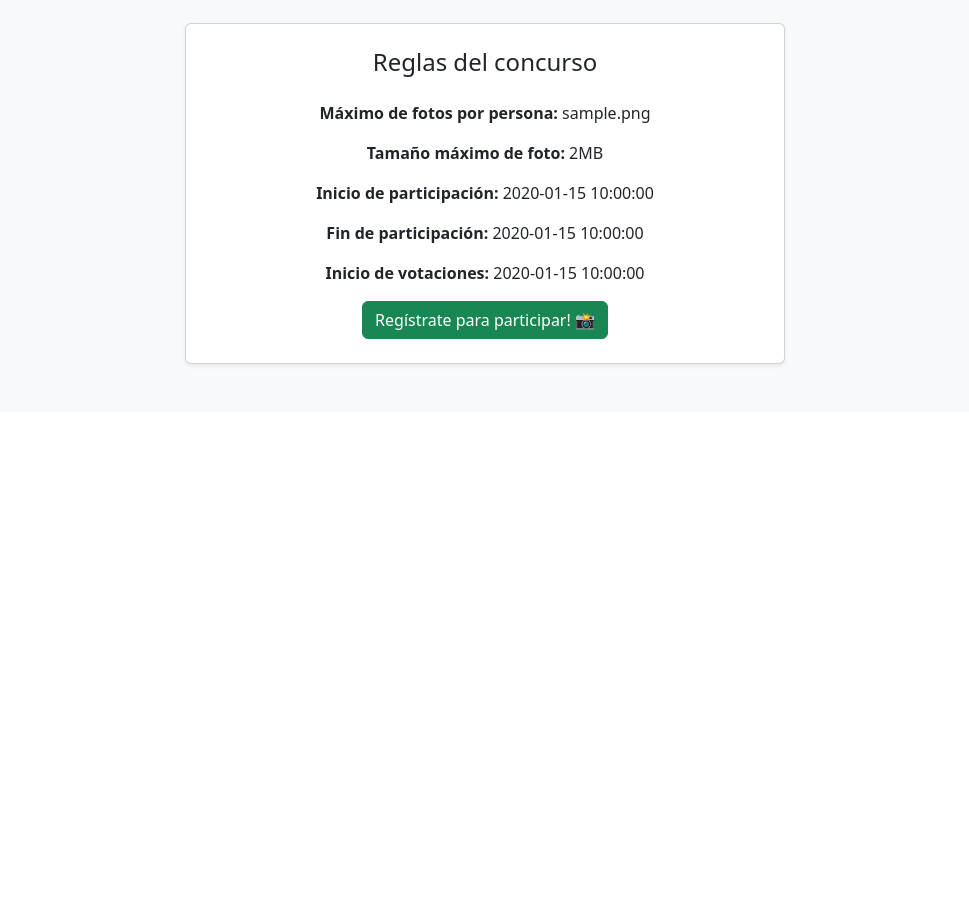
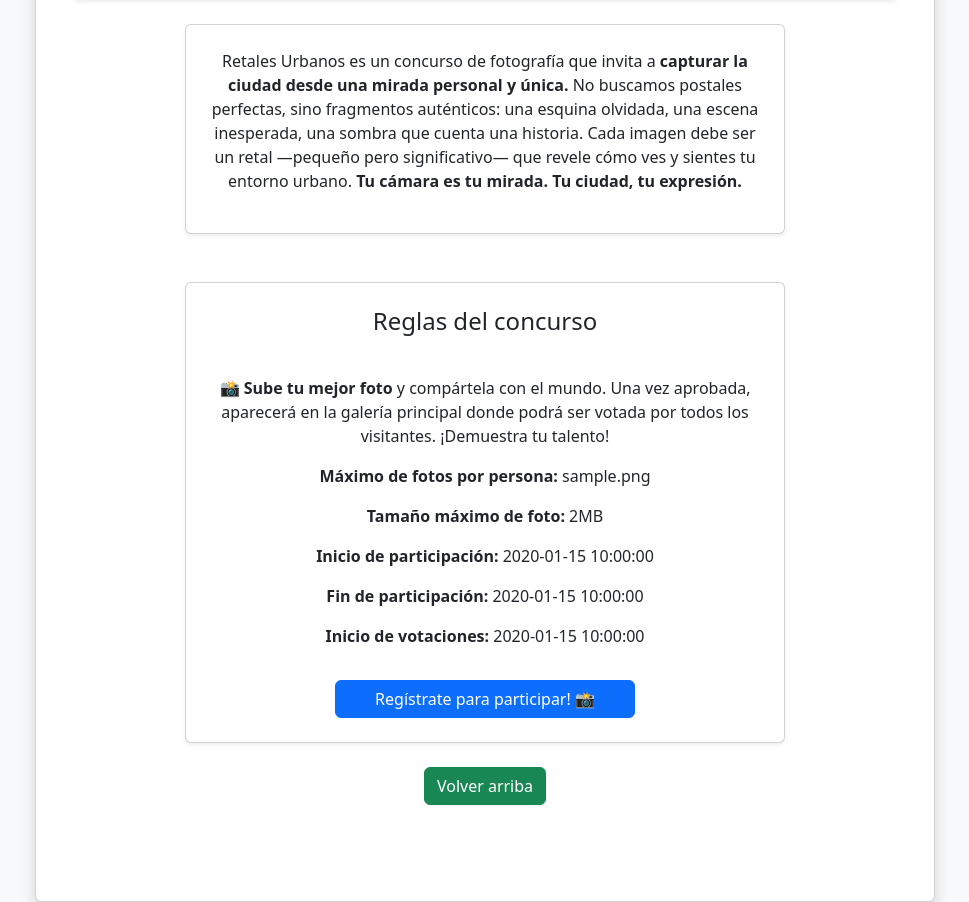
Before and after one commit to mfre581/proyectoFinal, a PHP site: page /principal.php in a window 1280 px wide. Shown: the part 599-1501 px from the top of the page, without its empty margins (155-1124 px from the left). Before the commit the page ends 966 px from the top, so only its background shows below. Run offline with PHP 8.4, Linux system fonts and the light colour scheme; tables that the repository leaves empty or names only in its code hold one stand-in row (values such as "Sample post").

Commit message:
Diseño final

```diff
--- a/principal.php
+++ b/principal.php
@@ -24,22 +24,26 @@ $bases = $consulta->fetch(PDO::FETCH_ASSOC);
 <head>
     <meta charset="UTF-8">
     <title>Principal</title>
-
+    <!-- Link al archivo css que aplica parte del estilo -->
+    <link rel="stylesheet" href="./css/estilo.css">
     <!-- Meta para hacer la web responsive -->
     <meta name="viewport" content="width=device-width, initial-scale=1">
-
     <!-- Carga de Bootstrap desde CDN (estilos) -->
     <link href="https://cdn.jsdelivr.net/npm/bootstrap@5.3.3/dist/css/bootstrap.min.css" rel="stylesheet">
+
+
 </head>
 
-<body class="bg-light text-center">
+<body class="bg-light d-flex justify-content-center align-items-center min-vh-100">
 
+    <!-- Contenedor principal en forma de tarjeta -->
+    <div class="card shadow p-4" style="max-width: 900px; width: 100%;">
 
         <!-- Barra de navegación superior -->
-    <nav class="navbar navbar-expand-lg navbar-dark bg-dark">
+        <nav class="navbar navbar-expand-lg navbar-dark" style="background-color:rgb(9, 18, 62);">
             <div class="container">
                 <!-- Título destacado del sitio -->
-            <a class="navbar-brand fs-1 fw-bold" href="#">Rally Fotográfico</a>
+                <span class="navbar-brand fs-1 fw-bold mx-auto">Retales Urbanos</span>
 
                 <!-- Botón para móviles (hamburguesa) -->
                 <button class="navbar-toggler" type="button" data-bs-toggle="collapse" data-bs-target="#navbarNav">
@@ -49,9 +53,9 @@ $bases = $consulta->fetch(PDO::FETCH_ASSOC);
                 <!-- Menú de navegación colapsable -->
                 <div class="collapse navbar-collapse justify-content-end" id="navbarNav">
                     <ul class="navbar-nav">
-                    <li class="nav-item"><a class="nav-link" href="./login.php">Acceder</a></li>
+                        <li class="nav-item"><a class="nav-link" href="./login.php">Login</a></li>
                         <li class="nav-item"><a class="nav-link" href="./registro.php">Registro</a></li>
-                    <li class="nav-item"><a class="nav-link" href="#bases">Bases</a></li>
+                        <li class="nav-item"><a class="nav-link" href="#bases">El concurso</a></li>
                     </ul>
                 </div>
             </div>
@@ -60,28 +64,37 @@ $bases = $consulta->fetch(PDO::FETCH_ASSOC);
 
 
         <!-- Botón para acceder a la votación -->
-    <div class="my-4">
-        <a class="btn btn-success" href="./votaciones/votoIP.php">Entra a la galería para votar</a>
+        <div class="my-4 text-center">
+            <a class="btn btn-primary" href="./votaciones/votoIP.php">Entra a la galería para votar</a>
 
         </div>
+
+
 
         <!-- Imagen representativa del concurso -->
         <div class="container mb-4">
             <div class="card shadow-sm overflow-hidden">
                 <!-- Imagen con altura máxima limitada para evitar que ocupe demasiado espacio -->
-            <img src="./imgPortada/imagen.jpg" alt="imagen" class="card-img-top img-fluid rounded"
+                <img src="./img/fotoPortada.jpg" alt="imagen" class="card-img-top img-fluid rounded"
                     style="max-height: 400px; object-fit: cover;">
             </div>
-        <br>
+        </div>
 
+        <!-- Sección con el texto de introducción al concurso -->
+        <div class="container mb-5 " id="bases">
+            <div class="card p-4 shadow-sm text-center card-intro" style="max-width: 600px; margin: 0 auto;">
+                <p>Retales Urbanos es un concurso de fotografía que invita a <strong>capturar la ciudad desde una mirada personal y única.</strong> No buscamos postales perfectas, sino fragmentos auténticos: una esquina olvidada, una escena inesperada, una sombra que cuenta una historia. Cada imagen debe ser un retal —pequeño pero significativo— que revele cómo ves y sientes tu entorno urbano. <strong>Tu cámara es tu mirada. Tu ciudad, tu expresión.</strong></p>
+            </div>
         </div>
 
         <!-- Sección con las bases del concurso -->
         <div class="container mb-5" id="bases">
-            <div class="card p-4 shadow-sm" style="max-width: 600px; margin: 0 auto;">
-
+            <div class="card p-4 shadow-sm text-center card-intro" style="max-width: 600px; margin: 0 auto;">
 
                 <h4 class="mb-4">Reglas del concurso</h4>
+                <p class="mt-3">
+                    📸 <strong>Sube tu mejor foto</strong> y compártela con el mundo. Una vez aprobada, aparecerá en la galería principal donde podrá ser votada por todos los visitantes. ¡Demuestra tu talento!
+                </p>
 
                 <!-- Datos extraídos dinámicamente desde la base de datos -->
                 <p><strong>Máximo de fotos por persona:</strong> <?= $bases['max_fotos'] ?></p>
@@ -89,10 +102,16 @@ $bases = $consulta->fetch(PDO::FETCH_ASSOC);
                 <p><strong>Inicio de participación:</strong> <?= $bases['fecha_inicio'] ?></p>
                 <p><strong>Fin de participación:</strong> <?= $bases['fecha_fin'] ?></p>
                 <p><strong>Inicio de votaciones:</strong> <?= $bases['fecha_votacion'] ?></p>
-                <a class="btn btn-success" href="./registro.php" style="max-width: 300px; margin: 0 auto;">Regístrate para participar! 📸</a>
+                <div class="text-center mt-3">
+                    <a class="btn btn-primary" href="./registro.php" style="max-width: 300px; width: 100%;">Regístrate para participar! 📸</a>
+                </div>
+
 
             </div>
-
+            <!-- Botón para volver arriba de la página -->
+            <div class="text-center my-4">
+                <a href="#top" class="btn btn-success">Volver arriba</a>
+            </div>
         </div>
 
         <!-- Carga del JS de Bootstrap (necesario para menú responsive y otros componentes) -->
```
Lines whose indentation alone changed are shown as unchanged.
